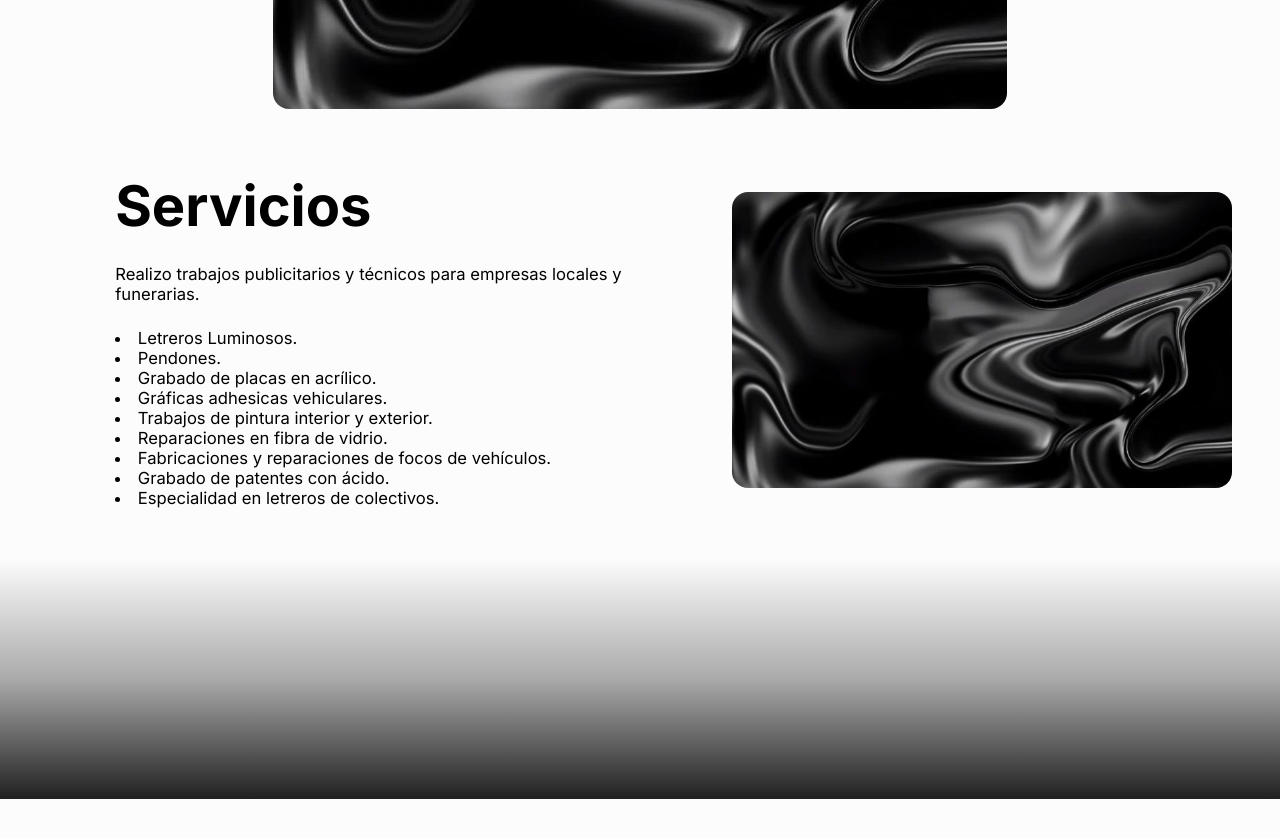
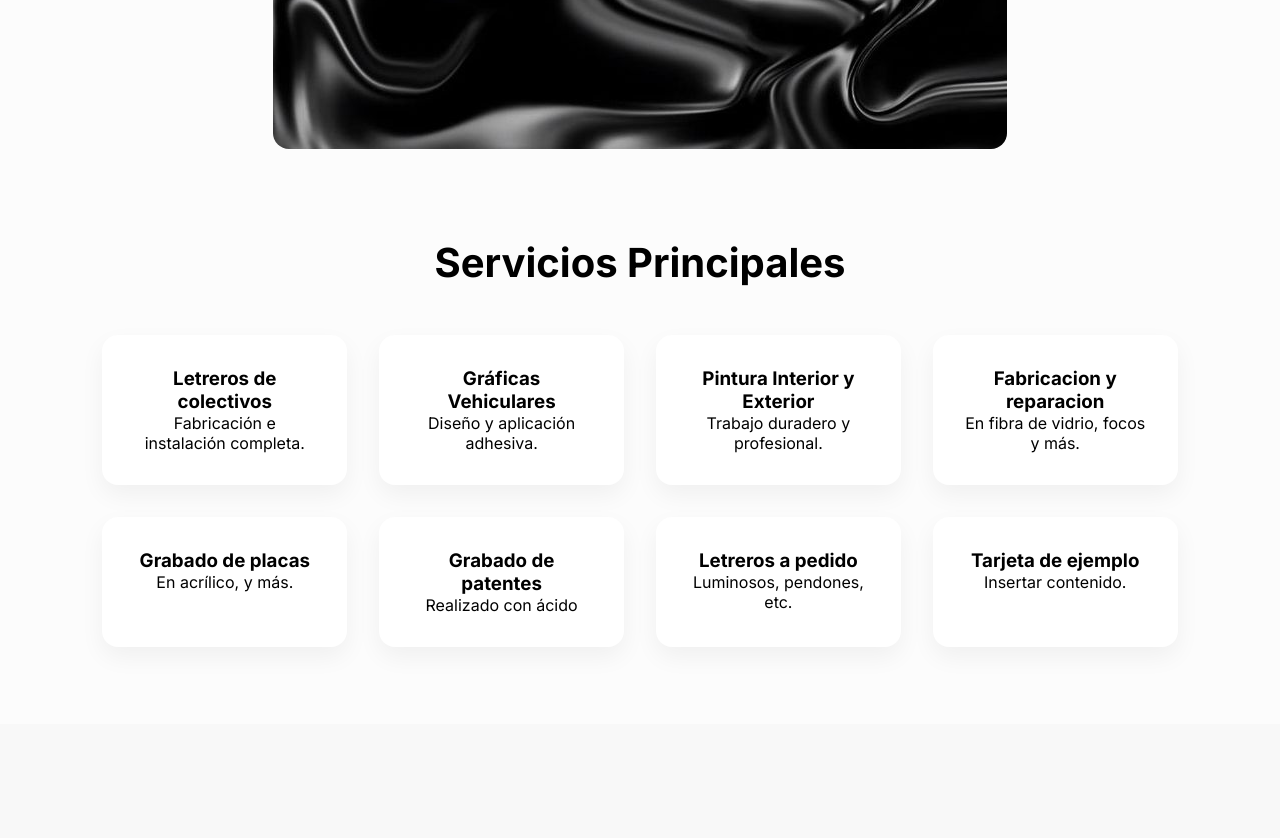
Before and after one commit to shyupss/Letreros-Hermes, a website built with Vite: page index.html in a window 1280 px wide. Shown: the part 680-1518 px from the top of the page. Before the commit the page ends 1479 px from the top, so only its background shows below. Built offline with nearby package versions, Linux system fonts and the light colour scheme.

Commit message:
second test

```diff
--- a/index.html
+++ b/index.html
@@ -17,10 +17,10 @@
         <!-- HEADER -->
         <header class="head">
             <h1 id="LetrerosHermes">Letreros Hermes</h1>
-            <h2 id="desc">Publicista independiente, realizando trabajos a pedido.</h2>
+            <h2 id="desc">Publicista independiente, realizando trabajos publicitarios y técnicos para empresas locales y personas.</h2>
             <div id="header_container">
                 <a href="https://wa.me/56952824077" class="btn-whatsapp" target="_blank">
-                    Háblame a Whatsapp!
+                    Solicitar trabajo
                 </a>
             </div>
         </header>
@@ -31,29 +31,48 @@
         </div>
 
         <!-- CONTENT -->
-        <div class="block1">
-            <div class="text-container-1">
-                <h2 id="title-1">
-                    Servicios
-                </h2>
-                <p class="text-1">Realizo trabajos publicitarios y técnicos para empresas locales y funerarias.</p>
-                <ul>
-                    <li class="text-1">Letreros Luminosos.</li>
-                    <li class="text-1">Pendones.</li>
-                    <li class="text-1">Grabado de placas en acrílico.</li>
-                    <li class="text-1">Gráficas adhesicas vehiculares.</li>
-                    <li class="text-1">Trabajos de pintura interior y exterior.</li>
-                    <li class="text-1">Reparaciones en fibra de vidrio.</li>
-                    <li class="text-1">Fabricaciones y reparaciones de focos de vehículos.</li>
-                    <li class="text-1">Grabado de patentes con ácido.</li>
-                    <li class="text-1">Especialidad en letreros de colectivos.</li>
-                </ul>
+        <section class="services">
+            <h2 class="title-services">Servicios Principales</h2>
+            <div class="services-grid">
+                <div class="service-card">
+                    <h3>Letreros de colectivos</h3>
+                    <p>Fabricación e instalación completa.</p>
+                </div>
+                <div class="service-card">
+                    <h3>Gráficas Vehiculares</h3>
+                    <p>Diseño y aplicación adhesiva.</p>
+                </div>
+                <div class="service-card">
+                    <h3>Pintura Interior y Exterior</h3>
+                    <p>Trabajo duradero y profesional.</p>
+                </div>
+                <div class="service-card">
+                    <h3>Fabricacion y reparacion</h3>
+                    <p>En fibra de vidrio, focos y más.</p>
+                </div>
+                <div class="service-card">
+                    <h3>Grabado de placas</h3>
+                    <p>En acrílico, y más.</p>
+                </div>
+                <div class="service-card">
+                    <h3>Grabado de patentes</h3>
+                    <p>Realizado con ácido</p>
+                </div>
+                <div class="service-card">
+                    <h3>Letreros a pedido</h3>
+                    <p>Luminosos, pendones, etc.</p>
+                </div>
+                <div class="service-card">
+                    <h3>Tarjeta de ejemplo</h3>
+                    <p>Insertar contenido.</p>
+                </div>
             </div>
+        </section>
 
-            <div class="image-container-1">
-                <img src="assets/example.jpg" id="image-1">
-            </div>
+        <div class="carousel">
+
         </div>
+
 
         <!-- FOOTER-->
         <div class="footer">
--- a/styles/styles.css
+++ b/styles/styles.css
@@ -21,11 +21,11 @@ header{
     padding-bottom: 1.5vh;
 }
 #LetrerosHermes{
-    font-size: clamp(3.5rem ,9vw, 12rem);
+    font-size: clamp(3.5rem ,calc(9vw + 2rem), 12rem);
     font-weight: bold;
 }
 #desc{
-    font-size: clamp(1.2rem, 1.2vw, 2rem);
+    font-size: clamp(1.3rem, 1.2vw, 2rem);
     font-weight: 500;
     color: #555555;
     margin: 1rem;
@@ -72,72 +72,49 @@ header{
 }
 
 /* ========= CONTENT ========= */
-.block1{
-    display: flex;
-    align-items: center;
-    justify-content: space-between;
-    gap: 3rem;
-    padding: 4vw 2vw;
+.services{
+    padding: 6vw 8vw;
+    text-align: center;
 }
-.text-container-1{
-    display: flex;
-    flex: 1;
-    flex-direction: column;
-    gap: 1.5rem;
-    width: 50vw;
-    padding-left: 7vw;
+.title-services{
+    font-size: clamp(2.5rem, 3vw, 4rem);
 }
-.text-container-1 ul {
-    list-style: inside;
-    padding: 0;
+.services-grid {
+    margin-top: 3rem;
+    display: grid;
+    grid-template-columns: repeat(4, 1fr); /* 4 columnas fijas */
+    gap: 2rem;
 }
-#title-1{
-    font-size: clamp(3.5rem ,3.5vw, 10rem);
+.service-card{
+    font-size: clamp(1rem, 0.7vw, 2rem);
+    background: white;
+    padding: 2rem;
+    border-radius: 16px;
+    box-shadow: 0 10px 25px rgba(0,0,0,0.05);
+    transition: 0.3s ease;
 }
-.text-1{
-    font-size: clamp(1rem, 1.3vw, 2rem);
+.service-card:hover{
+    transform: translateY(-5px);
 }
-.image-container-1{
-    flex: 1;
-    display: flex;
-    justify-content: center;
-    width: 40vw;
-}
-#image-1{
-    width: 100%;
-    max-width: 500px;
-    height: auto;
-    border-radius: 16px;
-    object-fit: cover;
-}
-@media(max-width: 900px){
-    .block1 {
-        flex-direction: column;
-        text-align: center;
-        gap: 2rem;
-    }
-    .text-container-1 {
-        width: 80vw;
-        padding: 0;
-    }
-    .image-container-1 {
-        width: 100%;
-    }
-    #image-1 {
-        width: 100%;
-        max-width: 400px;
-    }
-}
+
 
 /* ========= FOOTER ========= */
 .footer{
     display: flex;
-    background: linear-gradient(
-        0deg,
-        #202020 0%,
-        #AAAAAA 50%,
-        #65d6ce00 100%
-    );
+    background: #cccccc15;
     width: 100%;
     height: 30vh;
 }
+
+/* ========= MEDIA QUERIE [900px] ========= */ /* (Tablets & Teléfonos) */
+@media (max-width: 1024px) {
+    .services-grid {
+        grid-template-columns: repeat(2, 1fr);
+    }
+}
+
+@media (max-width: 600px) {
+    .services-grid {
+        grid-template-columns: 1fr;
+    }
+}
```
